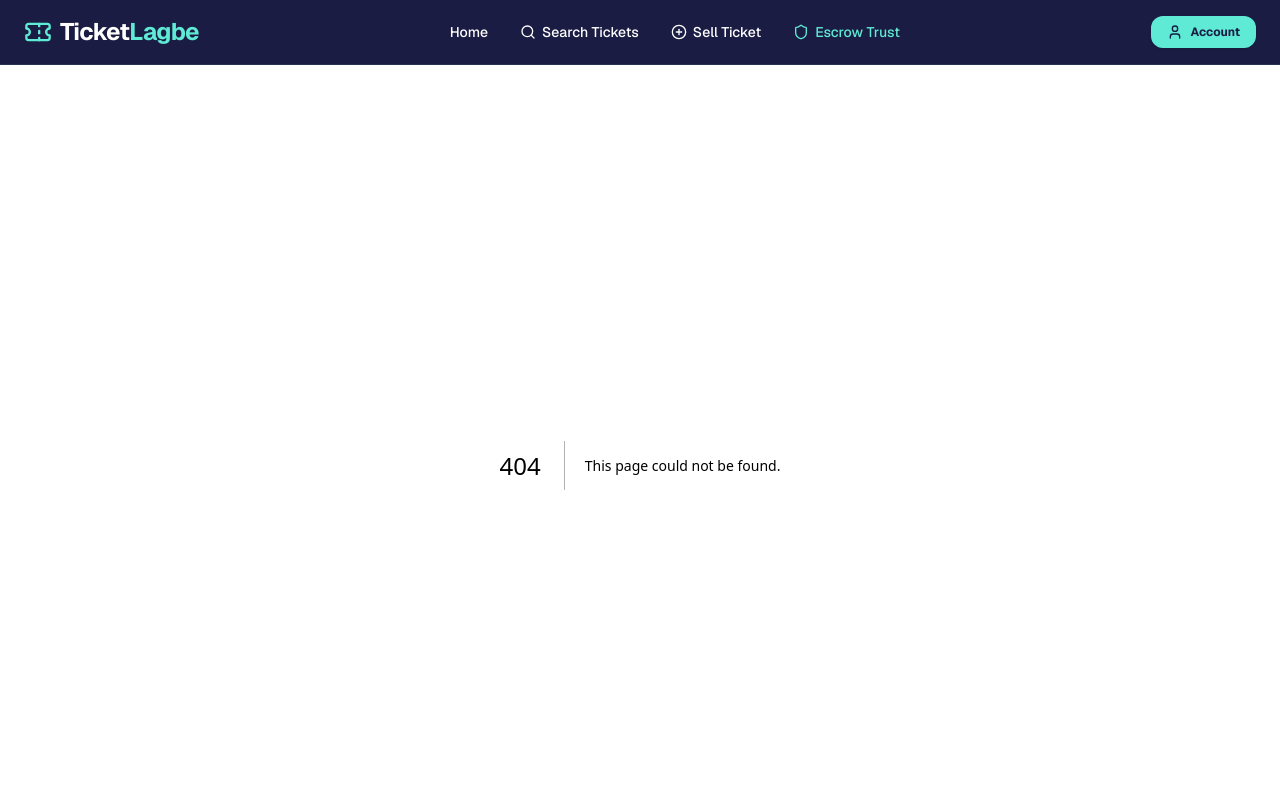
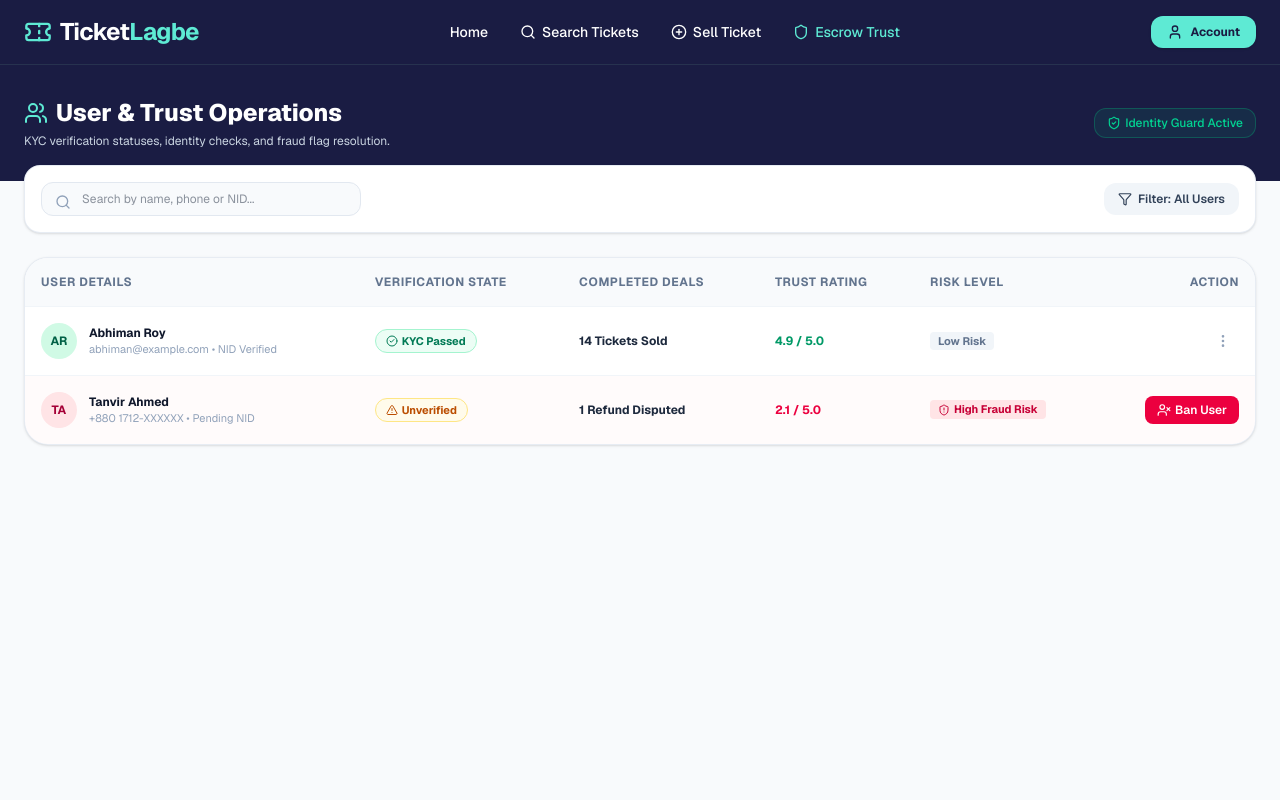
Before and after one commit to pranto26mukharjee/ticket-marketplace, a Next.js app: page /admin/useres in a window 1280 px wide. Before the commit this address had no page. Shown: the top 800 px of the page. Built offline with nearby package versions, Linux system fonts and the light colour scheme.

Commit message:
userpage added

```diff
--- /dev/null
+++ b/app/admin/useres/page.tsx
@@ -0,0 +1,158 @@
+"use client";
+
+import { useState } from "react";
+import {
+  Users,
+  ShieldAlert,
+  ShieldCheck,
+  UserX,
+  Search,
+  Filter,
+  MoreVertical,
+  AlertTriangle,
+  CheckCircle2
+} from "lucide-react";
+
+export default function AdminUserManagementPage() {
+  const [searchTerm, setSearchTerm] = useState("");
+
+  return (
+    <div className="min-h-screen bg-[#F8FAFC] text-slate-800 font-sans pb-12">
+      {/* Admin Header */}
+      <section className="bg-[#1A1C43] text-white px-6 py-8">
+        <div className="max-w-7xl mx-auto flex flex-col md:flex-row md:items-center justify-between gap-4">
+          <div>
+            <h1 className="text-2xl font-extrabold flex items-center space-x-2">
+              <Users className="text-[#5EEAD4]" size={24} />
+              <span>User & Trust Operations</span>
+            </h1>
+            <p className="text-xs text-slate-300 mt-1">
+              KYC verification statuses, identity checks, and fraud flag resolution.
+            </p>
+          </div>
+
+          <div className="flex items-center space-x-2 text-xs">
+            <span className="bg-emerald-500/10 text-emerald-400 border border-emerald-500/30 px-3 py-1.5 rounded-xl font-medium flex items-center space-x-1">
+              <ShieldCheck size={14} />
+              <span>Identity Guard Active</span>
+            </span>
+          </div>
+        </div>
+      </section>
+
+      <main className="max-w-7xl mx-auto px-4 md:px-6 -mt-4 space-y-6">
+
+        {/* Filter and Search Bar */}
+        <div className="bg-white p-4 rounded-2xl border border-slate-200/80 shadow-sm flex flex-col sm:flex-row items-center justify-between gap-4">
+          <div className="relative w-full sm:w-80">
+            <Search size={16} className="absolute left-3.5 top-3 text-slate-400" />
+            <input
+              type="text"
+              placeholder="Search by name, phone or NID..."
+              value={searchTerm}
+              onChange={(e) => setSearchTerm(e.target.value)}
+              className="w-full pl-10 pr-4 py-2 bg-slate-50 border border-slate-200 rounded-xl text-xs focus:outline-none focus:ring-2 focus:ring-[#0D9488]"
+            />
+          </div>
+
+          <div className="flex items-center space-x-3 w-full sm:w-auto justify-end">
+            <button className="px-3.5 py-2 bg-slate-100 hover:bg-slate-200 text-slate-700 font-semibold rounded-xl text-xs transition flex items-center space-x-1.5 cursor-pointer">
+              <Filter size={14} />
+              <span>Filter: All Users</span>
+            </button>
+          </div>
+        </div>
+
+        {/* Users & Risk Table */}
+        <div className="bg-white rounded-3xl border border-slate-200/80 shadow-sm overflow-hidden">
+          <div className="overflow-x-auto">
+            <table className="w-full text-left text-xs text-slate-600">
+              <thead className="bg-slate-50 border-b border-slate-100 text-slate-500 font-semibold uppercase tracking-wider">
+                <tr>
+                  <th className="p-4">User Details</th>
+                  <th className="p-4">Verification State</th>
+                  <th className="p-4">Completed Deals</th>
+                  <th className="p-4">Trust Rating</th>
+                  <th className="p-4">Risk Level</th>
+                  <th className="p-4 text-right">Action</th>
+                </tr>
+              </thead>
+              <tbody className="divide-y divide-slate-100">
+
+                {/* User Row 1 - Verified High Trust */}
+                <tr className="hover:bg-slate-50/80 transition">
+                  <td className="p-4">
+                    <div className="flex items-center space-x-3">
+                      <div className="w-9 h-9 rounded-full bg-emerald-100 text-emerald-800 font-bold flex items-center justify-center text-xs">
+                        AR
+                      </div>
+                      <div>
+                        <p className="font-bold text-slate-900">Abhiman Roy</p>
+                        <span className="text-[11px] text-slate-400">abhiman@example.com • NID Verified</span>
+                      </div>
+                    </div>
+                  </td>
+                  <td className="p-4">
+                    <span className="inline-flex items-center space-x-1 bg-emerald-50 text-emerald-700 border border-emerald-200 px-2.5 py-1 rounded-full text-[11px] font-bold">
+                      <CheckCircle2 size={12} />
+                      <span>KYC Passed</span>
+                    </span>
+                  </td>
+                  <td className="p-4 font-bold text-slate-800">14 Tickets Sold</td>
+                  <td className="p-4 font-bold text-emerald-600">4.9 / 5.0</td>
+                  <td className="p-4">
+                    <span className="text-[11px] font-bold text-slate-500 bg-slate-100 px-2 py-0.5 rounded">
+                      Low Risk
+                    </span>
+                  </td>
+                  <td className="p-4 text-right">
+                    <button className="p-2 text-slate-400 hover:text-slate-700 hover:bg-slate-100 rounded-lg transition">
+                      <MoreVertical size={16} />
+                    </button>
+                  </td>
+                </tr>
+
+                {/* User Row 2 - Flagged / Suspicious */}
+                <tr className="hover:bg-slate-50/80 transition bg-rose-50/30">
+                  <td className="p-4">
+                    <div className="flex items-center space-x-3">
+                      <div className="w-9 h-9 rounded-full bg-rose-100 text-rose-800 font-bold flex items-center justify-center text-xs">
+                        TA
+                      </div>
+                      <div>
+                        <p className="font-bold text-slate-900">Tanvir Ahmed</p>
+                        <span className="text-[11px] text-slate-400">+880 1712-XXXXXX • Pending NID</span>
+                      </div>
+                    </div>
+                  </td>
+                  <td className="p-4">
+                    <span className="inline-flex items-center space-x-1 bg-amber-50 text-amber-700 border border-amber-200 px-2.5 py-1 rounded-full text-[11px] font-bold">
+                      <AlertTriangle size={12} />
+                      <span>Unverified</span>
+                    </span>
+                  </td>
+                  <td className="p-4 font-bold text-slate-800">1 Refund Disputed</td>
+                  <td className="p-4 font-bold text-rose-600">2.1 / 5.0</td>
+                  <td className="p-4">
+                    <span className="inline-flex items-center space-x-1 text-[11px] font-bold text-rose-700 bg-rose-100 px-2 py-0.5 rounded">
+                      <ShieldAlert size={12} />
+                      <span>High Fraud Risk</span>
+                    </span>
+                  </td>
+                  <td className="p-4 text-right">
+                    <button className="px-3 py-1.5 bg-rose-600 hover:bg-rose-700 text-white font-semibold rounded-lg text-xs transition flex items-center space-x-1 ml-auto cursor-pointer">
+                      <UserX size={14} />
+                      <span>Ban User</span>
+                    </button>
+                  </td>
+                </tr>
+
+              </tbody>
+            </table>
+          </div>
+        </div>
+
+      </main>
+    </div>
+  );
+}
```
